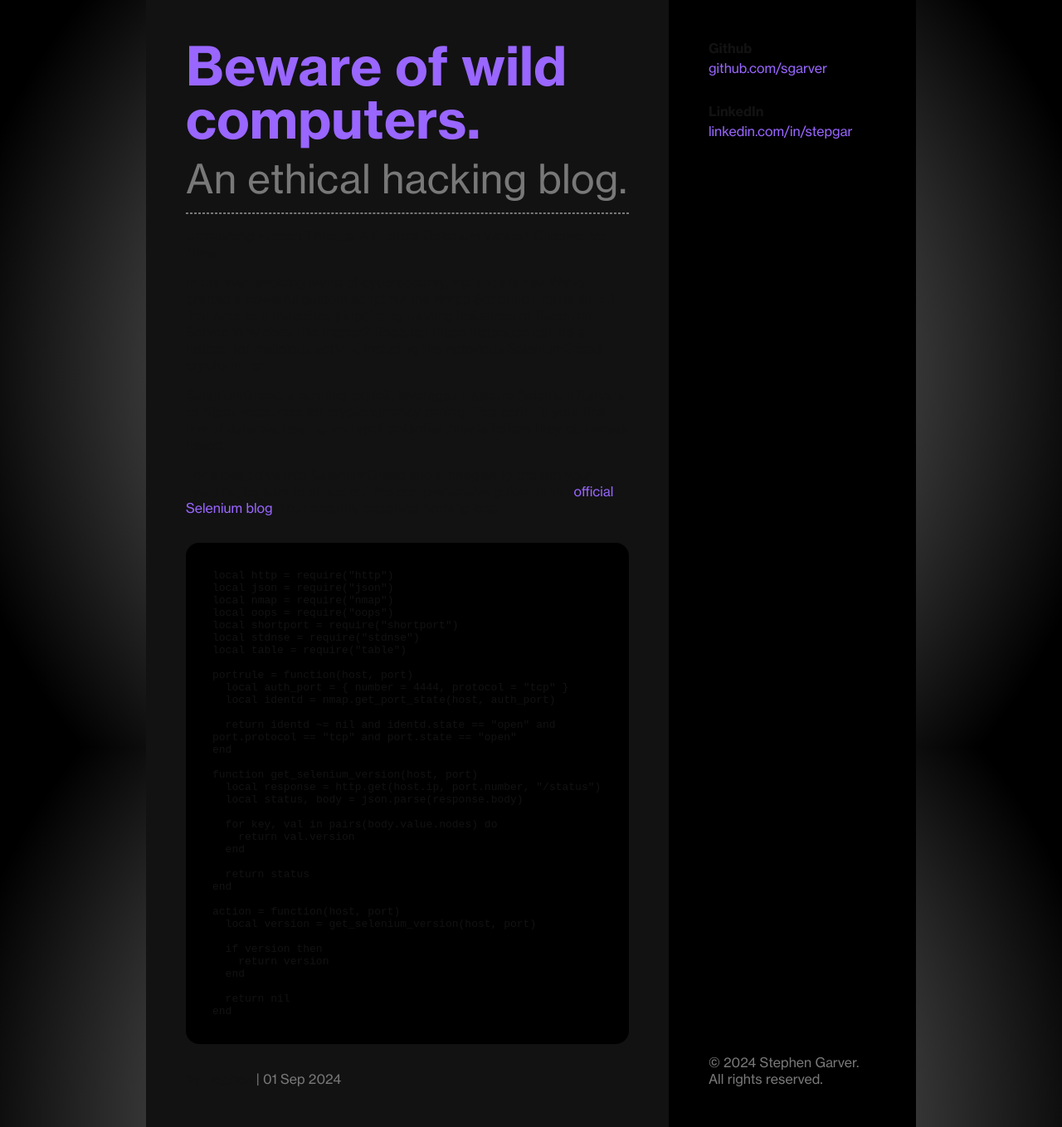
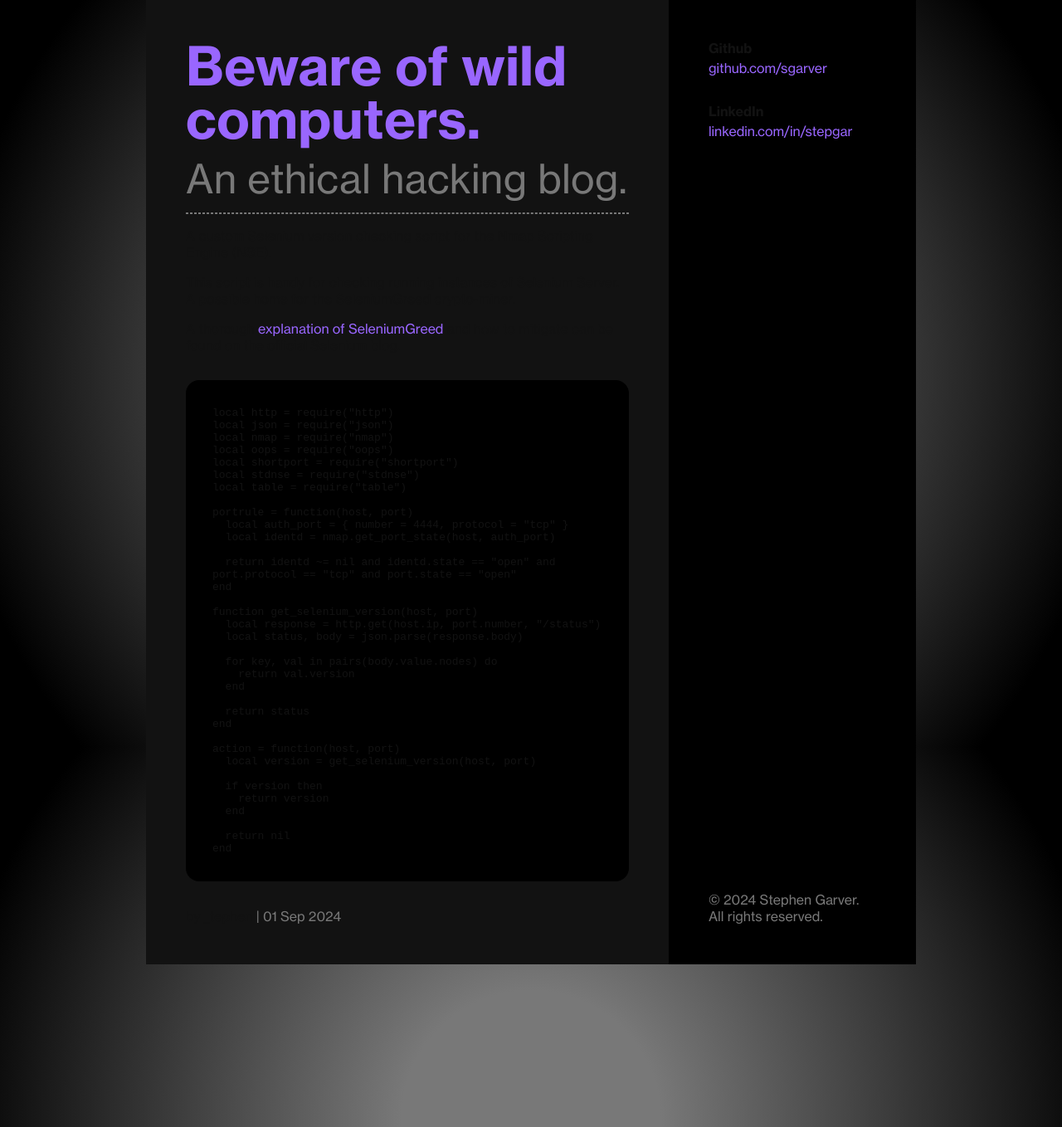
Before and after one commit to sgarver/sgarver.github.io, a Jekyll site: the page built from _posts/2024-09-01-selenium-version-checking-script-for-nse.md, in a window 1280 px wide. Shown: the whole page at 83% size. Built offline with Jekyll 4.4.1, drawn with Linux system fonts in a browser that asks for light colours.

Commit message:
Revert "Update blog post for selenium-version.nse"
This reverts commit 4b31fd0ab53681c99cede613fbe4f5cf362932cb.

````diff
--- a/_posts/2024-09-01-selenium-version-checking-script-for-nse.md
+++ b/_posts/2024-09-01-selenium-version-checking-script-for-nse.md
@@ -2,13 +2,13 @@
 layout: post
 author: _tephen
 ---
-Unmasking Hidden Threats: A Custom Selenium Version Checker for Nmap
 
-In the ever-evolving world of cybersecurity, vigilance is key. We've crafted a powerful custom script for the Nmap Scripting Engine (NSE) that acts as a detective, pinpointing running instances of Selenium Server. Why does this matter? Because these instances can be a hotbed for malicious activity, including the notorious SeleniumGreed crypto-miner.
+A custom Selenium version checking script for the Nmap Scripting Engine (NSE).
 
-SeleniumGreed, a cunning exploit, leverages insecure Selenium Servers to hijack resources for cryptocurrency mining. This script is your first line of defense, helping you spot potential threats before they can wreak havoc.
+This script is handy for checking running instances of Selenium Server. A possible home for the SeleniumGreed crypto-miner.
 
-For a deep dive into SeleniumGreed and strategies to protect your systems, be sure to check out the comprehensive guide on the [official Selenium blog](https://www.selenium.dev/blog/2024/protecting-unsecured-selenium-grid/). Your security deserves nothing less.
+A thorough [explanation of SeleniumGreed](https://www.selenium.dev/blog/2024/protecting-unsecured-selenium-grid/) and how to mitigate can be found on the official Selenium blog.
+
 
 ```lua
 local http = require("http")
````
